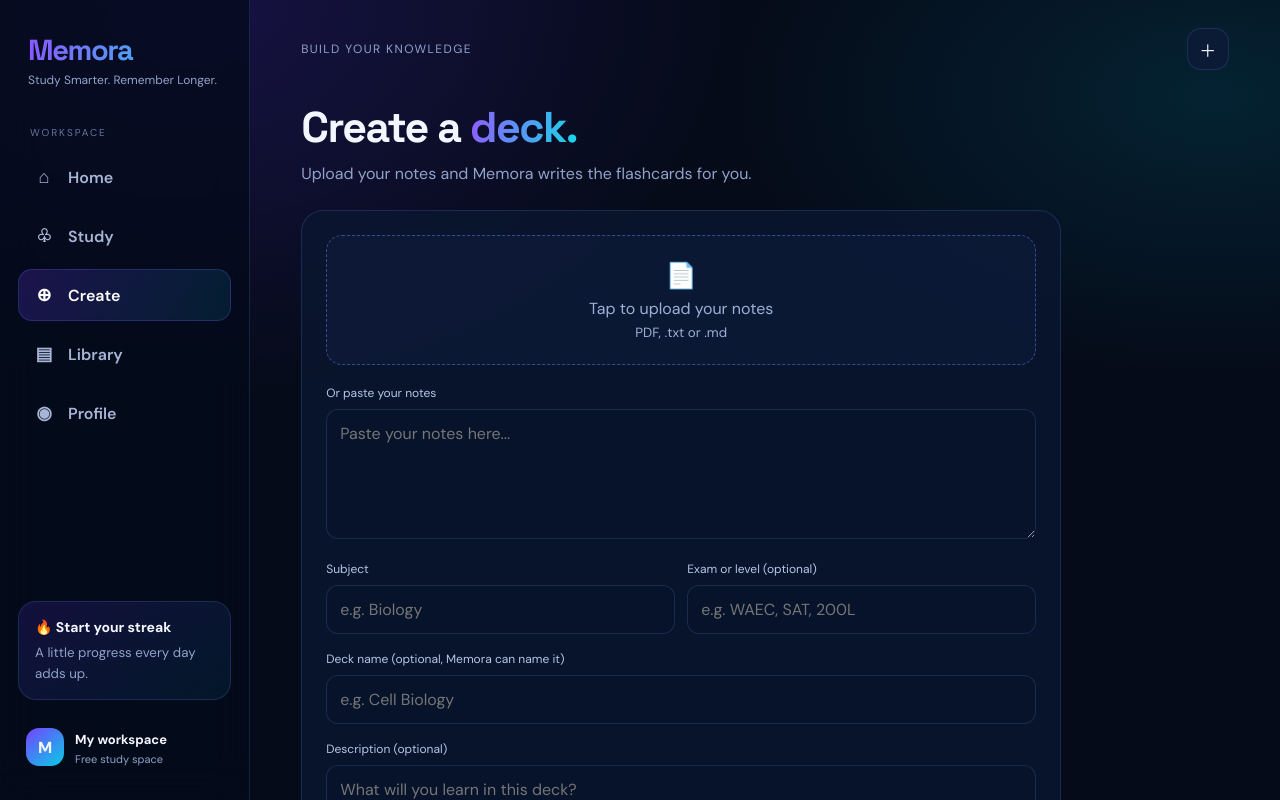
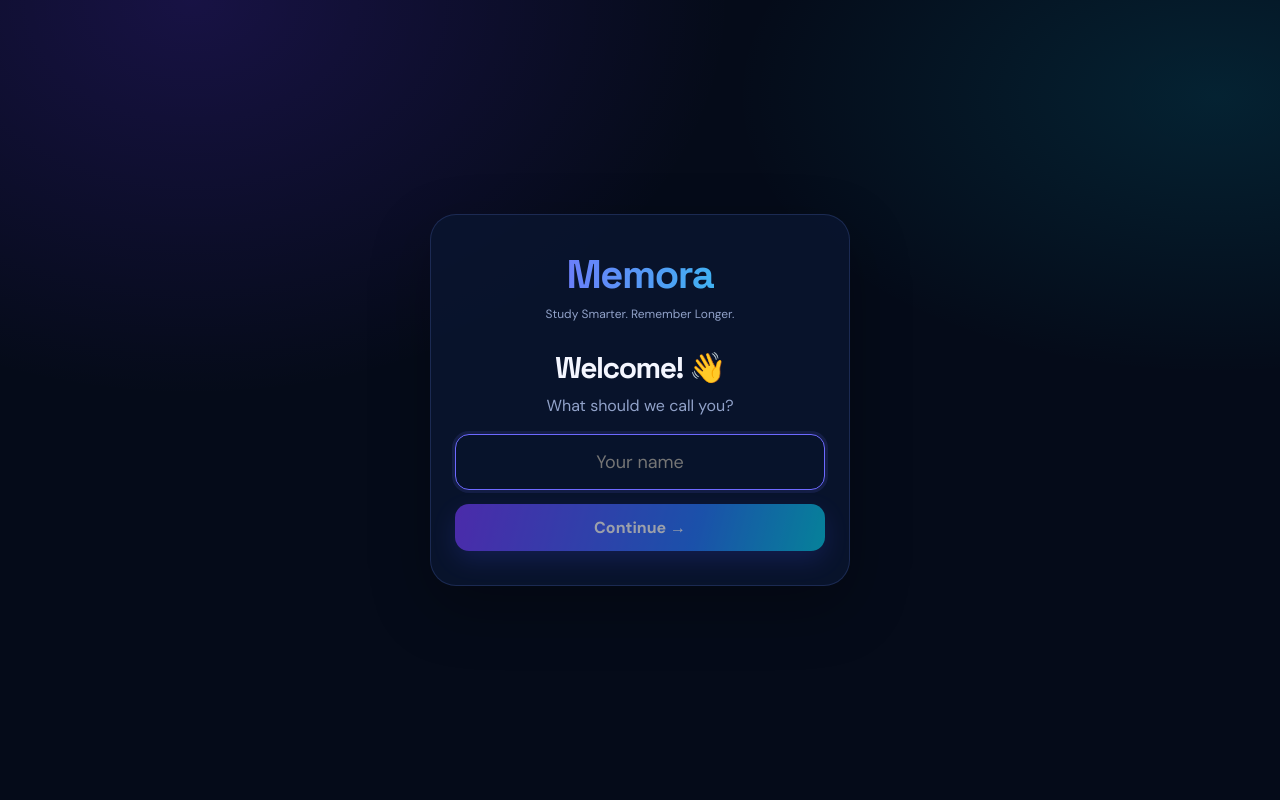
Before and after one commit to fataiquadri-dev/memora, a Next.js app: page /create in a window 1280 px wide. Shown: the top 800 px of the page. Built offline with nearby package versions, Linux system fonts and the light colour scheme.

Commit message:
Name welcome page, faster generation, 404 redirects

```diff
--- a/app/create/page.tsx
+++ b/app/create/page.tsx
@@ -6,9 +6,11 @@ import { upsertDeck } from "@/lib/storage";
 import { THEMES } from "@/lib/themes";
 import { splitText } from "@/lib/chunk";
 
-async function generate(text: string, subject: string, exam: string, part: number, parts: number) {
+type Part = { title: string; icon: string; cards: { front: string; back: string; examLikely: boolean }[] };
+
+async function generate(text: string, subject: string, exam: string, part: number, parts: number): Promise<Part> {
   let lastError = "Something went wrong";
-  for (let attempt = 0; attempt < 2; attempt++) {
+  for (let attempt = 0; attempt < 3; attempt++) {
     try {
       const res = await fetch("/api/generate", {
         method: "POST",
@@ -21,7 +23,7 @@ async function generate(text: string, subject: string, exam: string, part: numbe
     } catch (e: any) {
       lastError = e.message || lastError;
     }
-    await new Promise((r) => setTimeout(r, 3000));
+    if (attempt < 2) await new Promise((r) => setTimeout(r, 3000 * (attempt + 1)));
   }
   throw new Error(lastError);
 }
@@ -55,25 +57,39 @@ export default function CreatePage() {
         if (!r.ok) throw new Error(j.error || "Could not read that file.");
         text += "\n" + j.text;
       }
-      const chunks = splitText(text.trim());
+      const chunks = splitText(text.trim(), 4500);
       if (!chunks.length) throw new Error("Please add more notes.");
 
-      let all: { front: string; back: string; examLikely: boolean }[] = [];
+      const results: (Part | null)[] = chunks.map(() => null);
+      const queue = chunks.map((_, n) => n);
+      let finished = 0;
+      let failed = 0;
+      let lastError = "";
+      setStatus(`Writing flashcards (0 of ${chunks.length} parts done)...`);
+
+      const worker = async () => {
+        while (queue.length) {
+          const n = queue.shift() as number;
+          try {
+            results[n] = await generate(chunks[n], subject, exam, n, chunks.length);
+          } catch (err: any) {
+            failed++;
+            lastError = err.message;
+          }
+          finished++;
+          setStatus(`Writing flashcards (${finished} of ${chunks.length} parts done)...`);
+        }
+      };
+      await Promise.all(Array.from({ length: Math.min(3, chunks.length) }, worker));
+
       let title = "";
       let icon = "";
-      let failed = 0;
-      let lastError = "";
-      for (let n = 0; n < chunks.length; n++) {
-        setStatus(`Writing flashcards (part ${n + 1} of ${chunks.length})...`);
-        try {
-          const data = await generate(chunks[n], subject, exam, n, chunks.length);
-          if (!title && data.title) title = data.title;
-          if (!icon && data.icon) icon = data.icon;
-          all = all.concat(data.cards);
-        } catch (err: any) {
-          failed++;
-          lastError = err.message;
-        }
+      let all: Part["cards"] = [];
+      for (const r of results) {
+        if (!r) continue;
+        if (!title && r.title) title = r.title;
+        if (!icon && r.icon) icon = r.icon;
+        all = all.concat(r.cards);
       }
 
       const seen = new Set<string>();
--- a/app/globals.css
+++ b/app/globals.css
@@ -185,3 +185,6 @@ input:focus,textarea:focus{border-color:#6d69ff!important;box-shadow:0 0 0 3px r
 .two{grid-template-columns:1fr}
 }
 @media(max-width:380px){.brain{display:none}.quick-row{grid-template-columns:1fr 1fr}.quick-row .stat:last-child{grid-column:span 2}}
+.welcome{min-height:100vh;display:grid;place-items:center;padding:24px}
+.welcome-card{width:100%;max-width:420px;text-align:center;border:1px solid var(--line);background:rgba(10,22,48,.85);border-radius:26px;padding:34px 24px;box-shadow:var(--shadow)}
+.welcome-input{width:100%;border:1px solid var(--line);background:#07132b;border-radius:14px;padding:15px;color:#fff;text-align:center;font-size:18px;outline:none}
--- a/app/page.tsx
+++ b/app/page.tsx
@@ -1,4 +1,5 @@
 "use client";
+import { getName } from "@/lib/profile";
 import Link from "next/link";
 import { useEffect, useState } from "react";
 import { Deck } from "@/types";
@@ -21,7 +22,7 @@ export default function Home() {
 
   return (
     <>
-      <h1>Welcome to <span>Memora.</span></h1>
+      <h1>Hi, <span>{getName()}</span> 👋</h1>
       <p className="sub">Your next big breakthrough starts with one card.</p>
 
       <div className="hero">
--- a/app/profile/page.tsx
+++ b/app/profile/page.tsx
@@ -1,4 +1,5 @@
 "use client";
+import { getName } from "@/lib/profile";
 import { useEffect, useState } from "react";
 import { Stats } from "@/types";
 import { loadStats, loadDecks, currentStreak, formatTime } from "@/lib/storage";
@@ -28,7 +29,7 @@ export default function Profile() {
       <div className="profile-head">
         <div className="profile-avatar">🧠</div>
         <div>
-          <h2>StudyMind</h2>
+          <h2>{getName() || "Student"}</h2>
           <p>Consistency builds mastery.</p>
         </div>
       </div>
--- a/components/Shell.tsx
+++ b/components/Shell.tsx
@@ -3,6 +3,7 @@ import Link from "next/link";
 import { usePathname } from "next/navigation";
 import { useEffect, useState } from "react";
 import { loadStats, currentStreak } from "@/lib/storage";
+import { getName, setName as saveName } from "@/lib/profile";
 
 const NAV = [
   { href: "/", label: "Home", icon: "⌂" },
@@ -20,12 +21,60 @@ const EYEBROW: Record<string, string> = {
   "/profile": "YOUR JOURNEY",
 };
 
+function Welcome({ onDone }: { onDone: (n: string) => void }) {
+  const [v, setV] = useState("");
+  return (
+    <div className="welcome">
+      <div className="welcome-card">
+        <div className="brand" style={{ margin: 0, fontSize: 40 }}>Memora</div>
+        <p className="tagline" style={{ margin: "6px 0 26px" }}>Study Smarter. Remember Longer.</p>
+        <h1 style={{ fontSize: 30 }}>Welcome! 👋</h1>
+        <p className="sub" style={{ marginBottom: 18 }}>What should we call you?</p>
+        <form
+          onSubmit={(e) => {
+            e.preventDefault();
+            if (v.trim()) onDone(v.trim());
+          }}
+        >
+          <input
+            autoFocus
+            className="welcome-input"
+            value={v}
+            onChange={(e) => setV(e.target.value)}
+            maxLength={30}
+            placeholder="Your name"
+          />
+          <button className="primary" style={{ width: "100%", marginTop: 14 }} disabled={!v.trim()}>
+            Continue →
+          </button>
+        </form>
+      </div>
+    </div>
+  );
+}
+
 export default function Shell({ children }: { children: React.ReactNode }) {
   const path = usePathname() || "/";
   const [streak, setStreak] = useState(0);
+  const [name, setName] = useState<string | null>(null);
+
+  useEffect(() => {
+    setName(getName());
+  }, []);
   useEffect(() => {
     setStreak(currentStreak(loadStats()));
   }, [path]);
+
+  if (name === null) return null;
+  if (!name)
+    return (
+      <Welcome
+        onDone={(n) => {
+          saveName(n);
+          setName(n);
+        }}
+      />
+    );
 
   const isActive = (href: string) =>
     href === "/" ? path === "/" : path === href || path.startsWith(href + "/");
@@ -51,9 +100,9 @@ export default function Shell({ children }: { children: React.ReactNode }) {
             <small>A little progress every day adds up.</small>
           </div>
           <div className="user">
-            <div className="avatar">M</div>
+            <div className="avatar">{name.charAt(0).toUpperCase()}</div>
             <div>
-              <b>My workspace</b>
+              <b>{name}</b>
               <small>Free study space</small>
             </div>
           </div>
--- a/lib/grok.ts
+++ b/lib/grok.ts
@@ -1,22 +1,26 @@
 export async function askGrok(system: string, user: string): Promise<string> {
-  const res = await fetch(
-    "https://generativelanguage.googleapis.com/v1beta/openai/chat/completions",
-    {
-      method: "POST",
-      headers: {
+  const url = "https://generativelanguage.googleapis.com/v1beta/openai/chat/completions";
+  const headers = {
     "Content-Type": "application/json",
     Authorization: `Bearer ${process.env.GEMINI_API_KEY}`,
-      },
-      body: JSON.stringify({
+  };
+  const base = {
     model: process.env.GEMINI_MODEL || "gemini-2.5-flash",
     temperature: 0.3,
     messages: [
       { role: "system", content: system },
       { role: "user", content: user },
     ],
-      }),
+  };
+  // Fast path: no "thinking" and JSON output. Falls back if the model rejects these options.
+  let res = await fetch(url, {
+    method: "POST",
+    headers,
+    body: JSON.stringify({ ...base, reasoning_effort: "none", response_format: { type: "json_object" } }),
+  });
+  if (res.status === 400) {
+    res = await fetch(url, { method: "POST", headers, body: JSON.stringify(base) });
   }
-  );
   if (!res.ok) throw new Error(`AI error ${res.status}: ${await res.text()}`);
   const data = await res.json();
   return data.choices?.[0]?.message?.content ?? "";
--- /dev/null
+++ b/lib/profile.ts
@@ -0,0 +1,15 @@
+const KEY = "memora_name";
+
+export function getName(): string {
+  if (typeof window === "undefined") return "";
+  try {
+    return localStorage.getItem(KEY) || "";
+  } catch {
+    return "";
+  }
+}
+export function setName(name: string) {
+  try {
+    localStorage.setItem(KEY, name.trim());
+  } catch {}
+}
--- a/lib/prompts.ts
+++ b/lib/prompts.ts
@@ -1,7 +1,7 @@
 export const SYSTEM_PROMPT = `You are Memora, an expert study assistant that turns student notes into flashcards.
 Rules:
 - Cover EVERY important idea, definition, formula, process and fact in the notes. There is no card limit: make as many cards as the notes need.
-- One idea per card. The front is a clear question or term. The back is a short, accurate answer (1 to 3 sentences).
+- One idea per card. The front is a clear question or term. The back is a short, accurate answer (1 to 2 short sentences).
 - Prioritise concepts that are emphasised or repeated in the notes.
 - Use only the notes plus reliable knowledge. Never invent facts.
 - For each card give "importance" from 1 to 5: how likely it is to appear in an exam for the given subject and level (5 = almost certain, 1 = minor detail). Use the full range. Most cards should be 2 or 3. Only the truly essential ones get 4 or 5.
--- a/next.config.js
+++ b/next.config.js
@@ -1,4 +1,11 @@
 /** @type {import('next').NextConfig} */
 module.exports = {
   experimental: { serverComponentsExternalPackages: ["pdf-parse"] },
+  async redirects() {
+    return [
+      { source: "/decks", destination: "/library", permanent: false },
+      { source: "/decks/:id", destination: "/library/:id", permanent: false },
+      { source: "/decks/:id/study", destination: "/study/:id", permanent: false },
+    ];
+  },
 };
```
Also changed, not shown: app/not-found.tsx (added, +11 -0 lines). Lines whose indentation alone changed are shown as unchanged.
